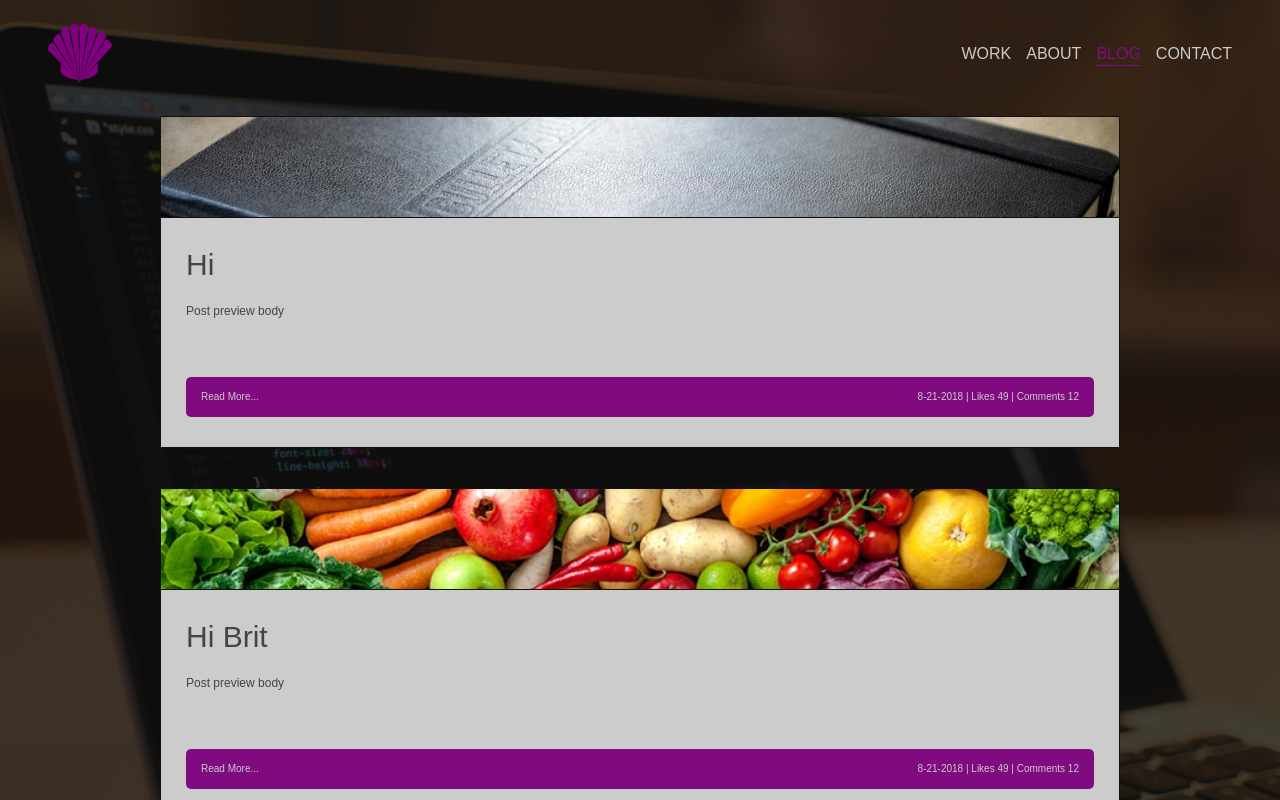
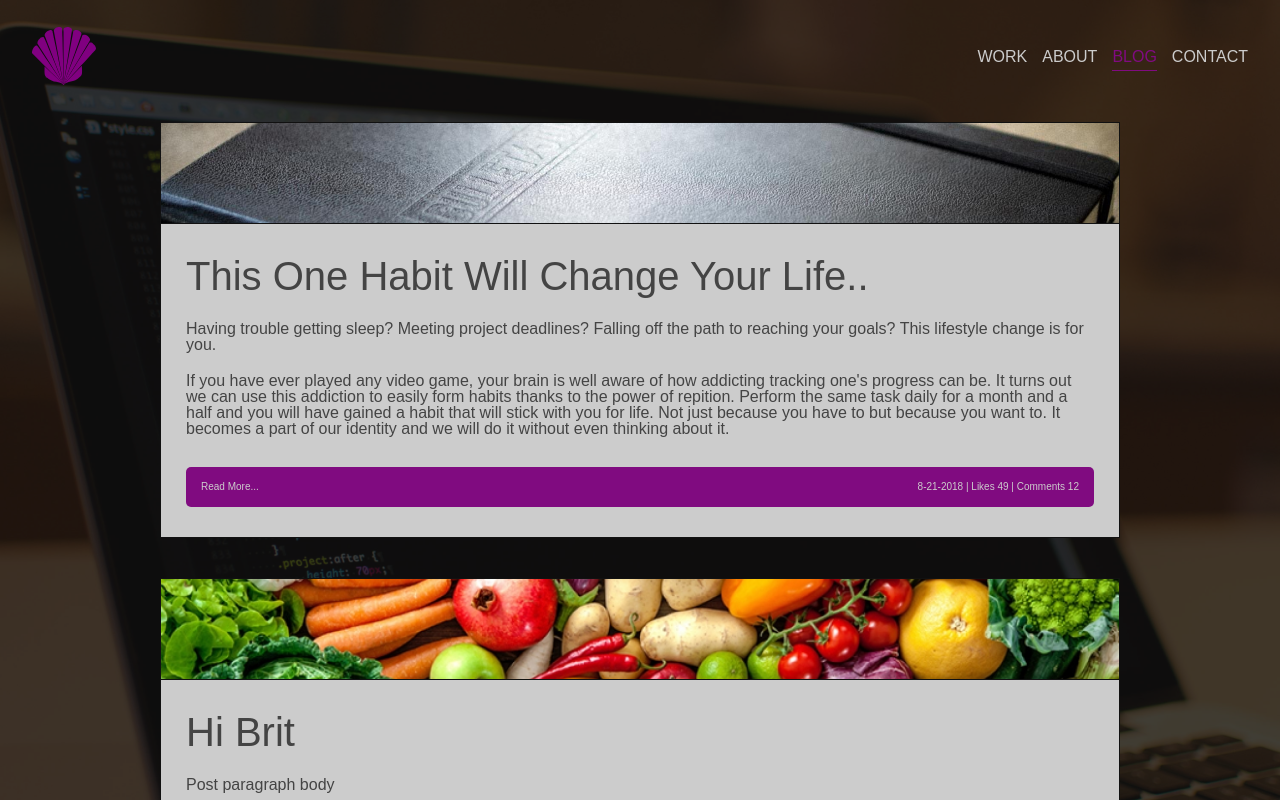
Before and after one commit to purpleshell/portfolio, a React (Create React App) app: page /blog in a window 1280 px wide. Shown: the top 800 px of the page. Built offline with nearby package versions, Linux system fonts and the light colour scheme; a web font is replaced by a local one.

Commit message:
Implemented custom TypeScript CMS. Awaiting Markdown implementation

```diff
--- a/src/App.tsx
+++ b/src/App.tsx
@@ -16,7 +16,8 @@ class App extends Component {
     return (
       <Router>
         <div className="App">
-          <div className="blur">
+          <div className="blur" />
+        </div>
         <div className="container">
           <header className="App-header">
             <nav>
@@ -70,8 +71,6 @@ class App extends Component {
             <Route exact path="/blog/:id" component={Post} />
           </div>
         </div>
-          </div>
-        </div>
       </Router>
     );
   }
--- a/src/componenets/Data.ts
+++ b/src/componenets/Data.ts
@@ -4,59 +4,44 @@ import veggies from "../images/veggies.jpg";
 export interface PostInfo {
   bannerImageLink: string;
   title: string;
-  body: [Paragraph];
-  bodyPreview: [Paragraph];
+  bodyParagraphs: string[];
   url: string;
 }
 
-export interface Paragraph {
-  body: string;
-}
+const paragraph = "";
 
 export const posts: PostInfo[] = [
   {
-    title: "Hi",
+    title: "This One Habit Will Change Your Life..",
     bannerImageLink: bulletJournal,
-    body: [
-      {
-        body: "Post paragraph body"
-      }
-    ],
-    bodyPreview: [
-      {
-        body: "Post preview body"
-      }
+    bodyParagraphs: [
+      paragraph.concat(
+        "Having trouble getting sleep? Meeting project deadlines? ",
+        "Falling off the path to reaching your goals?",
+        " This lifestyle change is for you."
+      ),
+      paragraph.concat(
+        "If you have ever played any video game, ",
+        "your brain is well aware of how addicting tracking one's progress can be. ",
+        "It turns out we can use this addiction to easily form habits thanks to the power of repition. ",
+        "Perform the same task daily for a month and a half and you will have gained a habit that will stick with you for life. ",
+        "Not just because you have to but because you want to. ",
+        "It becomes a part of our identity and we will do it without even thinking about it."
+      ),
+      paragraph.concat(
+        "The best way to track your progress on any task, habit, or other criteria, ",
+        "is none other than a journal. ",
+        "A popular and effective journaling choice is known as the bullet journal. ",
+        "It leaves you with enough direction to track the things you need, ",
+        "yet enough freedom and flexibility to let your creative side freely express itself."
+      )
     ],
     url: "0"
   },
   {
     title: "Hi Brit",
     bannerImageLink: veggies,
-    body: [
-      {
-        body: "Post paragraph body"
-      }
-    ],
-    bodyPreview: [
-      {
-        body: "Post preview body"
-      }
-    ],
+    bodyParagraphs: ["Post paragraph body"],
     url: "1"
-  },
-  {
-    title: "Hi Brit",
-    bannerImageLink: veggies,
-    body: [
-      {
-        body: "Post paragraph body"
-      }
-    ],
-    bodyPreview: [
-      {
-        body: "Post preview body"
-      }
-    ],
-    url: "2"
   }
 ];
--- a/src/componenets/Post.tsx
+++ b/src/componenets/Post.tsx
@@ -3,6 +3,7 @@ import { PostInfo, posts } from "./Data";
 
 const Post = ({ match }: any) => {
   const postInfo: PostInfo = posts[match.params.id];
+  console.log(postInfo);
   return (
     <div className="post">
       <div className="post-header">
@@ -15,9 +16,11 @@ const Post = ({ match }: any) => {
           <h3 className="post-title">{postInfo.title}</h3>
         </a>
       </div>
-      {postInfo.body.map(paragraphText => {
-        <p className="post-preview">{paragraphText}</p>;
-      })}
+      {postInfo.bodyParagraphs.map((bodyParagraph, i) => (
+        <p key={i} className="post-body">
+          {bodyParagraph}
+        </p>
+      ))}
       <div className="post-footer">
         <a className="read-more" href={postInfo.url}>
           Read More...
--- a/src/componenets/PostPreview.tsx
+++ b/src/componenets/PostPreview.tsx
@@ -20,9 +20,9 @@ const PostPreview: React.FC<Props> = ({ postInfo, blogUrl }) => {
           <h3 className="post-title">{postInfo.title}</h3>
         </a>
       </div>
-      {postInfo.bodyPreview.map((bodyPreviewParagraph, i) => (
-        <p key={i} className="post-preview">
-          {bodyPreviewParagraph.body}
+      {postInfo.bodyParagraphs.slice(0, 2).map((bodyParagraph, i) => (
+        <p key={i} className="post-body">
+          {bodyParagraph}
         </p>
       ))}
       <div className="post-footer">
--- a/src/styles/_blog.scss
+++ b/src/styles/_blog.scss
@@ -18,14 +18,14 @@
 }
 
 .post-title,
-.post-preview {
+.post-body {
   color: #444;
   padding-left: 25px;
   padding-right: 25px;
 }
 
 .post-title {
-  font-size: 3em;
+  font-size: 4em;
   margin-top: 30px;
   margin-bottom: 25px;
 }
@@ -34,19 +34,16 @@
   color: $primary-color;
 }
 
-.post-preview {
+.post-body {
   margin-top: 20px;
-  font-size: 1.2em;
+  font-size: 1.6em;
   font-family: "Exo 2", sans-serif;
 }
 
 .post-footer {
   background-color: $primary-color;
   border-radius: 5px;
-  margin-top: 60px;
-  margin-left: 25px;
-  margin-right: 25px;
-  margin-bottom: 30px;
+  margin: 30px 25px;
   padding: 15px;
 }
 
--- a/src/styles/_header.scss
+++ b/src/styles/_header.scss
@@ -6,6 +6,7 @@
 
 .logo img {
   width: 64px;
+  height: 64px;
 }
 
 nav {
@@ -25,7 +26,7 @@ nav li {
 
 .nav-link {
   font-size: 1.6em;
-  padding-bottom: 3px;
+  padding-bottom: 5px;
 }
 
 .active {
--- a/src/styles/_layout.scss
+++ b/src/styles/_layout.scss
@@ -8,27 +8,33 @@ Layout - Page structure and alignment
   background-size: cover;
   background-repeat: no-repeat;
   background-attachment: fixed;
+}
+
+.App,
+.blur {
   height: 100vh;
   width: 100vw;
   position: fixed;
+  top: 0;
+  left: 0;
+  z-index: 1;
+}
+
+.blur {
+  background-color: #111111cc;
 }
 
 .container {
-  padding: 24px 48px;
+  padding: 24px 32px;
   position: relative;
   height: 100%;
   margin: auto;
-}
-
-.blur,
-.header-blur {
-  background-color: #111111cc;
-  height: 100%;
+  z-index: 5;
 }
 
 .content {
   max-width: 960px;
-  margin-top: 32px;
+  padding-top: 32px;
   margin-left: auto;
   margin-right: auto;
   box-sizing: border-box;
--- a/src/styles/_text.scss
+++ b/src/styles/_text.scss
@@ -17,7 +17,7 @@ h4 {
   color: #ccc;
   font-family: "Dosis", sans-serif;
   text-decoration: none;
-  transition: color 0.75s ease;
+  transition: color 0.45s ease;
 }
 
 .logo {
```
Lines whose indentation alone changed are shown as unchanged.
